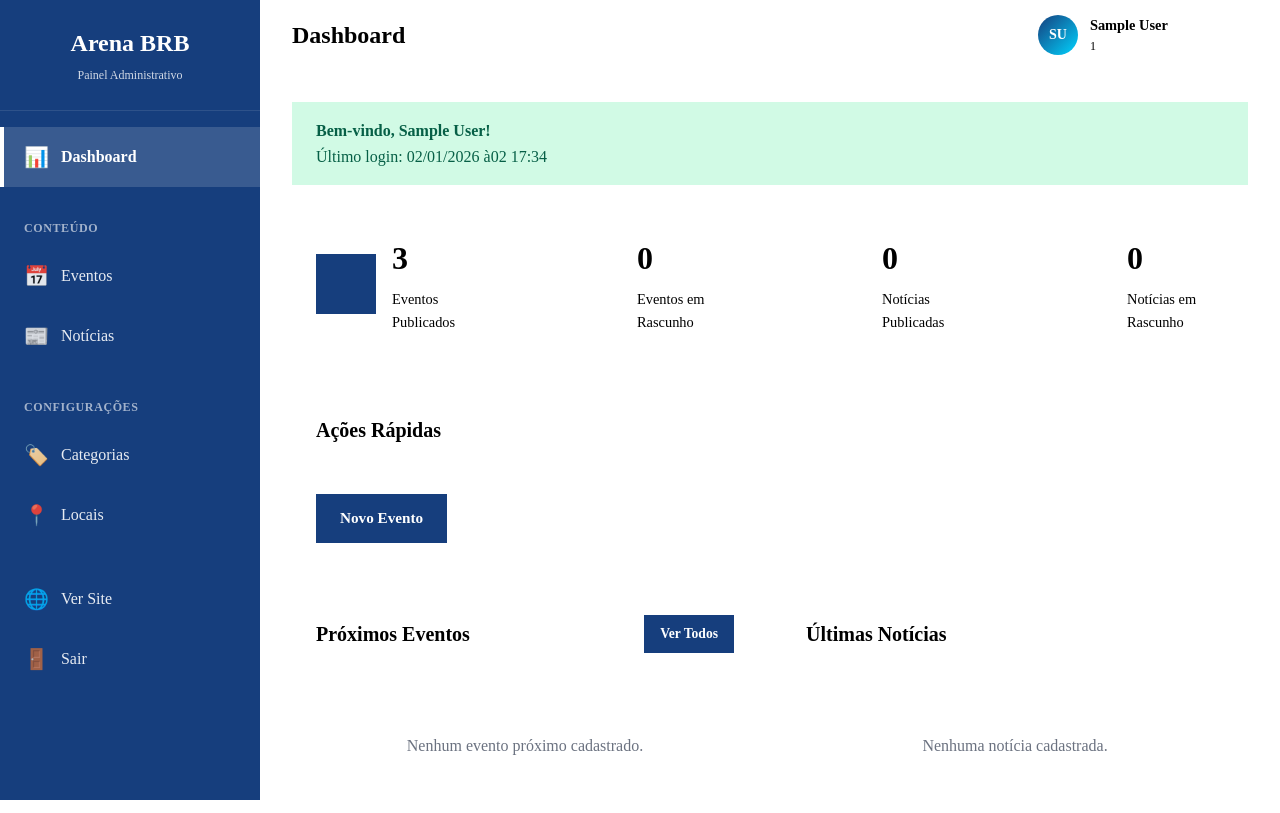
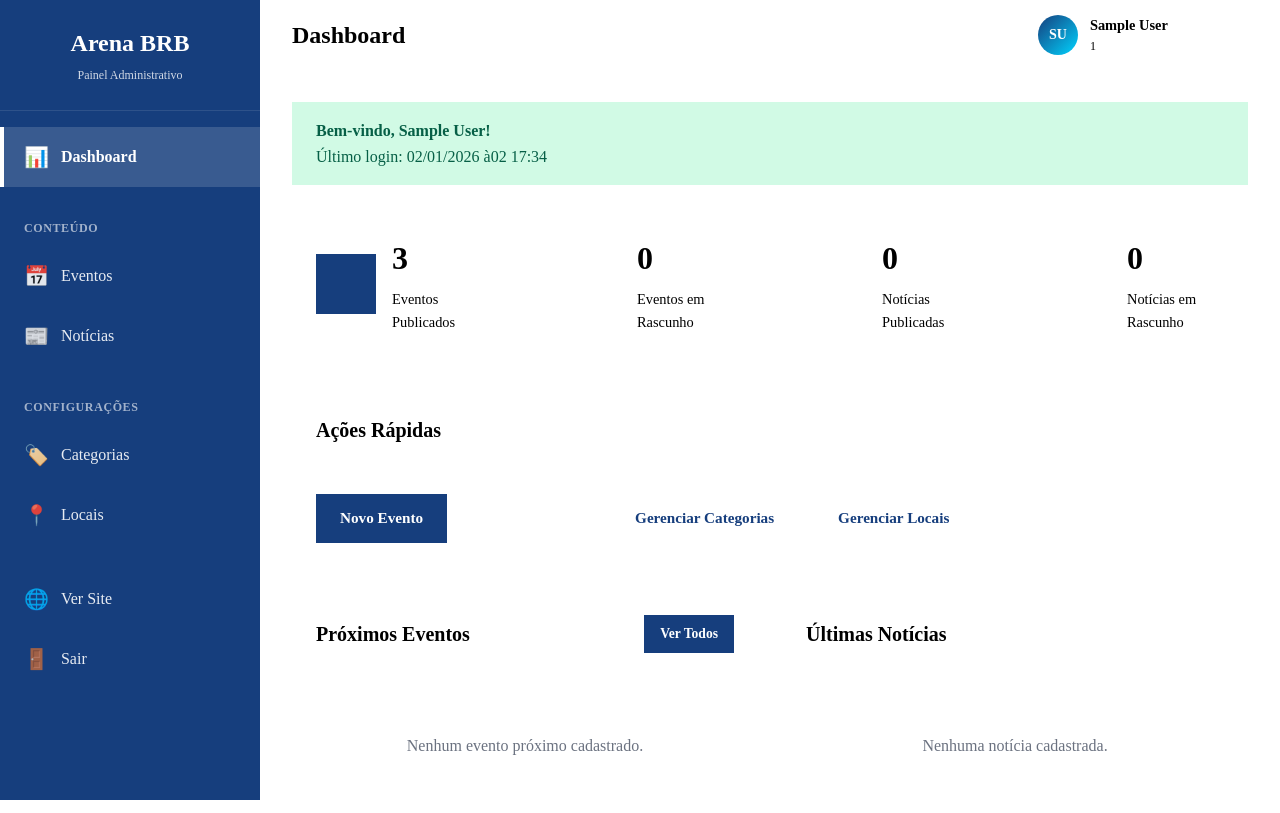
Before and after one commit to rexia-intel-automation/site-arena, a PHP site: page /admin/index.php in a window 1280 px wide. Shown: the top 813 px of the page. Run offline with PHP 8.4, Linux system fonts and the light colour scheme; the visitor is signed in with stand-in values (Sample User, id 1); data comes from the database, SQL or seed files in the repository; data that the repository does not hold is empty.

Commit message:
Update admin.css

```diff
--- a/admin/assets/css/admin.css
+++ b/admin/assets/css/admin.css
@@ -458,7 +458,7 @@ textarea.form-control {
 
 .btn-secondary {
     background: var(--gray-600);
-    color: white;
+    color: #163e7d;
 }
 
 .btn-sm {
```
